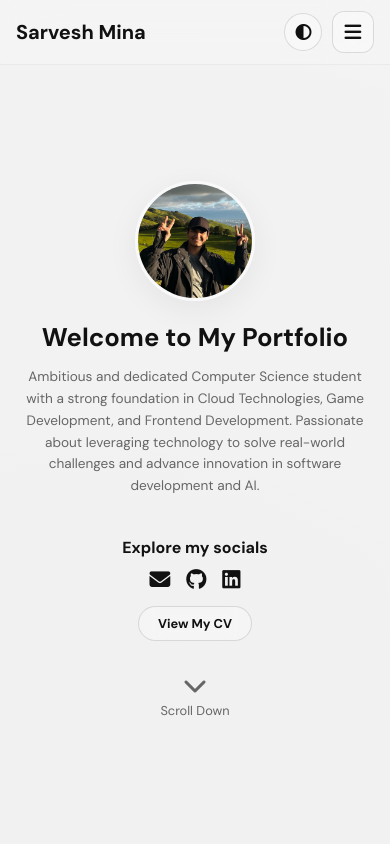
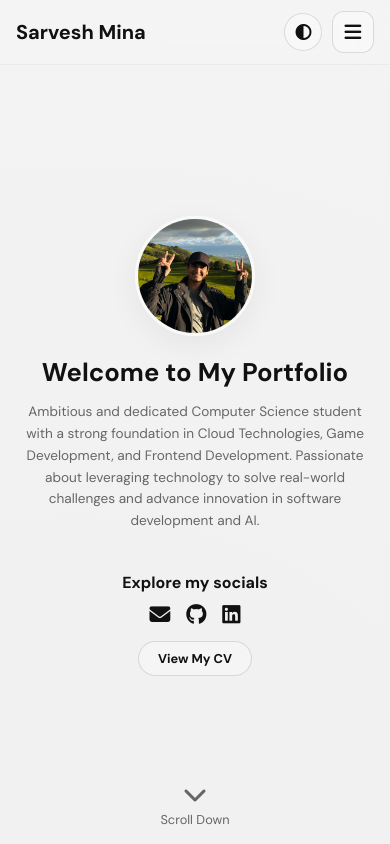
Before and after one commit to SarveshMina/SarveshMina.github.io, a Vue app: page / in a window 390 px wide. Shown: the top 844 px of the page. Built offline with nearby package versions, Linux system fonts and the light colour scheme; no server answers; the database is empty.

Commit message:
Fix scroll-down indicator to bottom of screen on mobile

```diff
--- a/src/components/Summary.vue
+++ b/src/components/Summary.vue
@@ -51,7 +51,7 @@ export default {
 </script>
 
 <style scoped>
-.hero{min-height:100vh;display:flex;flex-direction:column;align-items:center;justify-content:center;padding:6rem 2rem 2rem;text-align:center;gap:0}
+.hero{min-height:100vh;display:flex;flex-direction:column;align-items:center;justify-content:center;padding:6rem 2rem 2rem;text-align:center;gap:0;position:relative}
 .hero-container{display:flex;align-items:center;justify-content:center;max-width:1200px;gap:3.5rem;margin-bottom:1.5rem;width:100%;padding:0 2rem}
 .profile-image{
   width:240px;height:240px;object-fit:cover;border-radius:50%;
@@ -122,11 +122,11 @@ export default {
   .social-icons{gap:1.2rem;margin-bottom:.8rem}
   .social-icons a{font-size:1.5rem}
   .cv-button-hero{padding:.55rem 1.4rem;font-size:.85rem}
-  /* Scroll down: relative on mobile so it doesn't overlap skills */
-  .scroll-down{position:relative;bottom:auto;left:auto;transform:none;margin-top:1.5rem;
+  /* Scroll down: absolute within hero so it sits at the bottom of the viewport */
+  .scroll-down{position:absolute;bottom:1.5rem;left:50%;transform:translateX(-50%);
     animation:bounceMobile 2s infinite}
 }
-@keyframes bounceMobile{0%,100%{transform:translateY(0)}50%{transform:translateY(8px)}}
+@keyframes bounceMobile{0%,100%{transform:translateX(-50%) translateY(0)}50%{transform:translateX(-50%) translateY(8px)}}
 
 /* Small phones (max 480px) */
 @media(max-width:480px){
```
